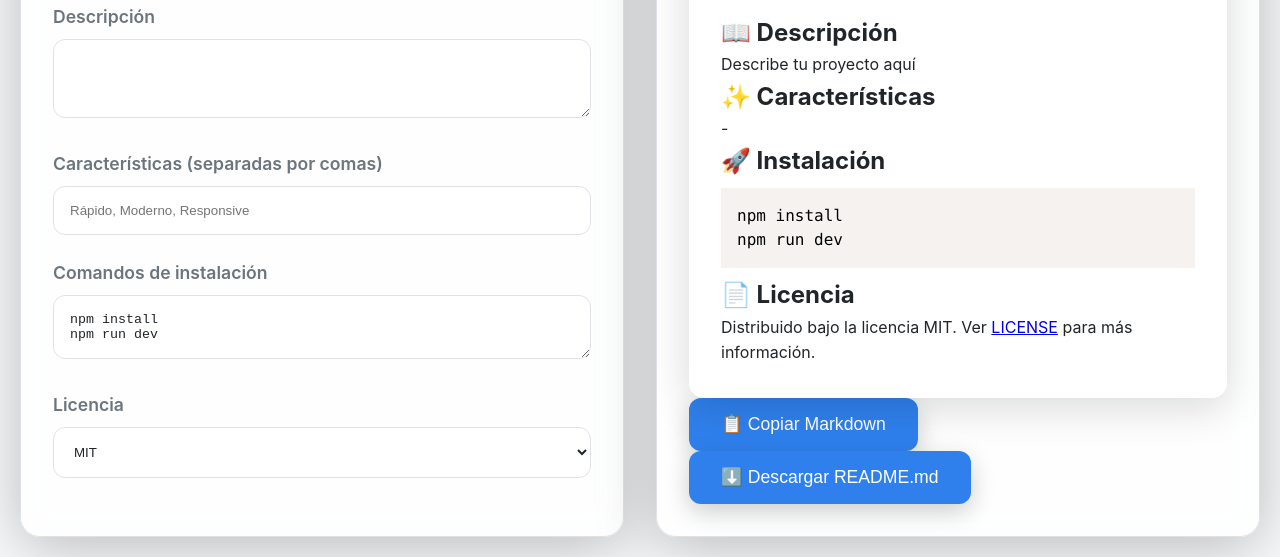
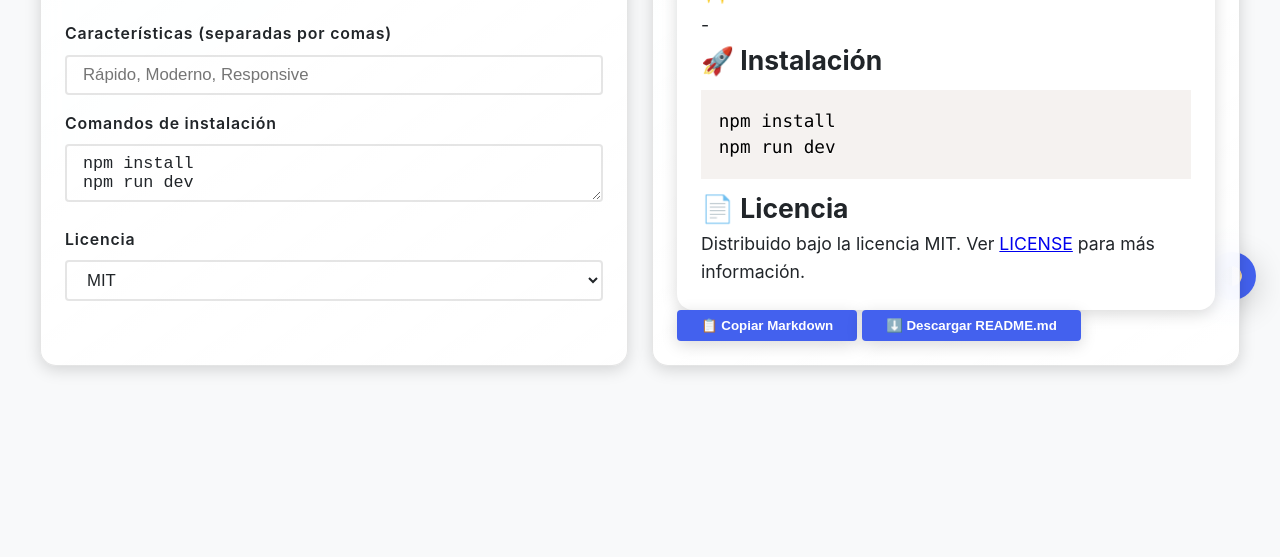
Before and after one commit to octobranch/README-Craft, a plain HTML site: page index.html in a window 1280 px wide. Shown: the part 476-1033 px from the top of the page. After the commit the page ends 890 px from the top, so only its background shows below. Drawn offline with nearby package versions, Linux system fonts and the light colour scheme.

Commit message:
Update style.css

```diff
--- a/style.css
+++ b/style.css
@@ -1,220 +1,308 @@
 :root {
-    --primary: #2F80ED;
-    --secondary: #6C757D;
-    --background-light: #f8f9fa;
-    --background-dark: #212529;
-    --text-light: #212529;
+    /* Colores base mejorados */
+    --primary: #4361ee;
+    --primary-hover: #3f37c9;
+    --secondary: #4a4e69;
+    --background: #f8f9fa;
+    --surface: #ffffff;
+    --text: #212529;
+    --text-muted: #6c757d;
+
+    /* Modo oscuro */
+    --background-dark: #121212;
+    --surface-dark: #1e1e1e;
     --text-dark: #e9ecef;
-    --glass-light: rgba(255, 255, 255, 0.85);
-    --glass-dark: rgba(40, 40, 40, 0.9);
-    --border-light: #dee2e6;
-    --border-dark: #495057;
-    --highlight: #FF6347;
-    --highlight-light: #ffb3b3;
-    --header-gradient: linear-gradient(135deg, #1a73e8, #6c8eff);
+    --text-muted-dark: #adb5bd;
+
+    /* Efectos especiales */
+    --glass-light: linear-gradient(145deg, rgba(255, 255, 255, 0.85) 0%, rgba(255, 255, 255, 0.95) 100%);
+    --glass-dark: linear-gradient(145deg, rgba(30, 30, 30, 0.9) 0%, rgba(40, 40, 40, 0.85) 100%);
+    --border-light: rgba(0, 0, 0, 0.1);
+    --border-dark: rgba(255, 255, 255, 0.15);
+    --highlight: #ff6b6b;
+    --highlight-hover: #ff5252;
+
+    /* Sombras mejoradas */
+    --shadow-sm: 0 2px 8px rgba(0, 0, 0, 0.1);
+    --shadow-md: 0 4px 16px rgba(0, 0, 0, 0.15);
+    --shadow-lg: 0 8px 32px rgba(0, 0, 0, 0.2);
+
+    /* Transiciones */
+    --transition-fast: 0.15s ease-in-out;
+    --transition-medium: 0.3s cubic-bezier(0.4, 0, 0.2, 1);
+
+    /* Tipografía responsive */
+    --text-base: clamp(1rem, 0.96rem + 0.18vw, 1.125rem);
+    --text-lg: clamp(1.25rem, 1.18rem + 0.36vw, 1.5rem);
+    --text-xl: clamp(1.5rem, 1.36rem + 0.71vw, 2rem);
+
+    /* Espaciado consistente */
+    --space-unit: 1rem;
+    --space-sm: calc(var(--space-unit) * 0.5);
+    --space-md: var(--space-unit);
+    --space-lg: calc(var(--space-unit) * 1.5);
+
+    /* Radio de bordes */
+    --radius-sm: 4px;
+    --radius-md: 8px;
+    --radius-lg: 16px;
 }
 
 [data-theme="dark"] {
     --primary: #6c8eff;
-    --secondary: #b5b5b5;
-    --background-light: #1a1a1a;
-    --background-dark: #212529;
-    --text-light: #e9ecef;
-    --text-dark: #f8f9fa;
-    --glass-light: rgba(40, 40, 40, 0.85);
-    --glass-dark: rgba(30, 30, 30, 0.95);
-    --border-light: #495057;
-    --border-dark: #495057;
-    --highlight: #FF6347;
-    --highlight-light: #ffb3b3;
-    --header-gradient: linear-gradient(135deg, #1a73e8, #6c8eff);
+    --primary-hover: #5e7ceb;
+    --secondary: #a0aec0;
+    --background: var(--background-dark);
+    --surface: var(--surface-dark);
+    --text: var(--text-dark);
+    --text-muted: var(--text-muted-dark);
+    --glass-light: var(--glass-dark);
+    --border-light: var(--border-dark);
 }
 
-* {
+/* Reset mejorado */
+*, *::before, *::after {
     box-sizing: border-box;
     margin: 0;
     padding: 0;
-    transition: background 0.3s, color 0.3s, transform 0.3s, box-shadow 0.3s ease;
+}
+
+html {
+    scroll-behavior: smooth;
+    -webkit-font-smoothing: antialiased;
+    text-size-adjust: 100%;
 }
 
 body {
     font-family: 'Inter', system-ui, sans-serif;
-    background: var(--background-light);
-    color: var(--text-light);
-    margin: 0;
-    padding: 20px;
+    font-size: var(--text-base);
     line-height: 1.6;
-    transition: all 0.3s ease-in-out;
+    background: var(--background);
+    color: var(--text);
+    transition: background-color var(--transition-medium), color var(--transition-medium);
+    padding: var(--space-lg);
 }
 
-[data-theme="dark"] body {
-    background: var(--background-dark);
-    color: var(--text-dark);
+/* Contenedor principal */
+.container {
+    max-width: 1440px;
+    margin: 0 auto;
+    padding-inline: var(--space-md);
 }
 
-.container {
-    max-width: 1400px;
-    margin: 0 auto;
+/* Header mejorado */
+.header {
+    text-align: center;
+    margin-block: var(--space-lg);
+    padding: var(--space-lg);
+    background: linear-gradient(135deg, var(--primary) 0%, #5e60ce 100%);
+    color: white;
+    border-radius: var(--radius-lg);
+    box-shadow: var(--shadow-lg);
     position: relative;
+    overflow: hidden;
 }
 
-.header {
-    text-align: center;
-    margin-bottom: 3rem;
-    padding: 4rem 0;
-    position: relative;
-    z-index: 10;
-    background: var(--header-gradient);
-    color: white;
-    border-radius: 10px;
-    box-shadow: 0 12px 60px rgba(0, 0, 0, 0.2);
+.header::after {
+    content: '';
+    position: absolute;
+    inset: 0;
+    background: linear-gradient(45deg, transparent 60%, rgba(255,255,255,0.15));
+    pointer-events: none;
 }
 
 .header h1 {
-    font-size: 3rem;
-    font-weight: 700;
-    text-shadow: 2px 2px 10px rgba(0, 0, 0, 0.25);
+    font-size: var(--text-xl);
+    font-weight: 800;
+    letter-spacing: -0.025em;
+    text-shadow: 0 2px 8px rgba(0, 0, 0, 0.2);
+    margin-bottom: var(--space-sm);
 }
 
+/* Sistema de grid moderno */
 .editor-preview {
     display: grid;
-    gap: 2rem;
-    grid-template-columns: 1fr 1fr;
-    position: relative;
-    z-index: 10;
+    gap: var(--space-lg);
+    grid-template-columns: repeat(auto-fit, minmax(min(100%, 400px), 1fr));
+    margin-block: var(--space-lg);
 }
 
+/* Efecto glassmorphism mejorado */
 .glass {
     background: var(--glass-light);
-    backdrop-filter: blur(15px);
-    border-radius: 20px;
-    padding: 2rem;
+    backdrop-filter: blur(16px) saturate(180%);
+    border-radius: var(--radius-lg);
     border: 1px solid var(--border-light);
-    box-shadow: 0 10px 60px rgba(0, 0, 0, 0.25);
-    transition: box-shadow 0.4s ease, transform 0.3s ease;
-}
-
-[data-theme="dark"] .glass {
-    background: var(--glass-dark);
-    border: 1px solid var(--border-dark);
+    box-shadow: var(--shadow-md);
+    padding: var(--space-lg);
+    transition: transform var(--transition-medium), box-shadow var(--transition-medium);
+    will-change: transform;
 }
 
 .glass:hover {
-    box-shadow: 0 15px 80px rgba(0, 0, 0, 0.3);
-    transform: translateY(-8px);
+    transform: translateY(-4px);
+    box-shadow: var(--shadow-lg);
 }
 
+/* Formularios mejorados */
 .form-group {
-    margin-bottom: 1.5rem;
+    margin-bottom: var(--space-md);
+    position: relative;
 }
 
 .form-group label {
     display: block;
-    margin-bottom: 0.5rem;
+    margin-bottom: var(--space-sm);
     font-weight: 600;
-    font-size: 1.1rem;
-    color: var(--secondary);
+    color: var(--text);
+    font-size: 0.9em;
+    letter-spacing: 0.05em;
 }
 
 input, textarea, select {
     width: 100%;
-    padding: 1rem;
-    border: 1px solid var(--border-light);
-    border-radius: 12px;
-    background: rgba(255, 255, 255, 0.2);
-    color: var(--text-light);
-    transition: background 0.3s ease-in-out, border-color 0.3s ease;
-}
-
-[data-theme="dark"] input, [data-theme="dark"] textarea, [data-theme="dark"] select {
-    background: rgba(255, 255, 255, 0.15);
-    color: var(--text-dark);
+    padding: var(--space-sm) var(--space-md);
+    border: 2px solid var(--border-light);
+    border-radius: var(--radius-sm);
+    background: rgba(255, 255, 255, 0.1);
+    color: var(--text);
+    font-size: 0.95em;
+    transition: border-color var(--transition-fast), box-shadow var(--transition-fast);
 }
 
 input:focus, textarea:focus, select:focus {
-    background: var(--hover-bg);
     border-color: var(--primary);
+    box-shadow: 0 0 0 3px rgba(67, 97, 238, 0.2);
     outline: none;
 }
 
+/* Botones modernos */
 .btn {
+    display: inline-flex;
+    align-items: center;
+    gap: var(--space-sm);
+    padding: var(--space-sm) var(--space-lg);
     background: var(--primary);
     color: white;
     border: none;
-    padding: 1rem 2rem;
-    border-radius: 12px;
+    border-radius: var(--radius-sm);
     cursor: pointer;
-    display: flex;
-    align-items: center;
-    gap: 0.5rem;
-    transition: transform 0.3s ease, background-color 0.3s ease, box-shadow 0.3s ease;
-    font-size: 1.1rem;
-    box-shadow: 0 8px 24px rgba(0, 0, 0, 0.2);
+    font-weight: 600;
+    transition: all var(--transition-medium);
+    box-shadow: var(--shadow-md);
+    position: relative;
+    overflow: hidden;
+}
+
+.btn::before {
+    content: '';
+    position: absolute;
+    inset: 0;
+    background: linear-gradient(45deg, transparent 50%, rgba(255,255,255,0.15));
+    opacity: 0;
+    transition: opacity var(--transition-fast);
 }
 
 .btn:hover {
-    transform: translateY(-4px);
-    background-color: var(--highlight);
-    box-shadow: 0 12px 40px rgba(0, 0, 0, 0.3);
+    background: var(--primary-hover);
+    transform: translateY(-2px);
+    box-shadow: var(--shadow-lg);
+}
+
+.btn:hover::before {
+    opacity: 1;
 }
 
 .btn:active {
-    transform: translateY(2px);
-    box-shadow: 0 4px 12px rgba(0, 0, 0, 0.2);
+    transform: translateY(1px);
+    box-shadow: var(--shadow-sm);
 }
 
+/* Preview markdown mejorado */
 .markdown-preview {
-    padding: 2rem;
+    background: var(--surface);
+    border-radius: var(--radius-lg);
+    padding: var(--space-lg);
     min-height: 500px;
-    background: var(--glass-light);
-    border-radius: 15px;
-    box-shadow: 0 10px 40px rgba(0, 0, 0, 0.15);
-    position: relative;
-    z-index: 10;
-}
-
-[data-theme="dark"] .markdown-preview {
-    background: var(--glass-dark);
+    box-shadow: var(--shadow-md);
 }
 
 .markdown-preview h1 {
     color: var(--primary);
-    margin-bottom: 1.5rem;
-    font-size: 2.5rem;
-    font-weight: 700;
-    text-shadow: 2px 2px 10px rgba(0, 0, 0, 0.2);
+    font-size: var(--text-xl);
+    border-bottom: 3px solid var(--primary);
+    padding-bottom: var(--space-sm);
+    margin-bottom: var(--space-md);
 }
 
+/* Toggle de tema moderno */
 .theme-toggle {
     position: fixed;
-    top: 20px;
-    right: 20px;
-    cursor: pointer;
-    font-size: 1.8rem;
-    padding: 12px;
+    bottom: var(--space-lg);
+    right: var(--space-lg);
+    width: 48px;
+    height: 48px;
     border-radius: 50%;
     background: var(--primary);
     color: white;
-    box-shadow: 0 6px 20px rgba(0, 0, 0, 0.2);
-    transition: background 0.3s ease, transform 0.3s ease;
-    z-index: 20;
+    display: grid;
+    place-items: center;
+    cursor: pointer;
+    box-shadow: var(--shadow-lg);
+    transition: all var(--transition-medium);
+    border: none;
 }
 
 .theme-toggle:hover {
-    transform: scale(1.15);
-    background: var(--highlight-light);
+    transform: scale(1.1) rotate(180deg);
+    background: var(--primary-hover);
 }
 
+.theme-toggle svg {
+    width: 24px;
+    height: 24px;
+    transition: transform var(--transition-fast);
+}
+
+/* Responsive design mejorado */
 @media (max-width: 768px) {
+    body {
+        padding: var(--space-md);
+    }
+
     .editor-preview {
         grid-template-columns: 1fr;
     }
 
-    .glass {
-        padding: 1.5rem;
+    .header {
+        padding: var(--space-md);
+        margin-block: var(--space-md);
     }
 
-    .markdown-preview h1 {
-        font-size: 2rem;
+    .glass {
+        padding: var(--space-md);
     }
 }
+
+/* Animaciones de entrada */
+@keyframes fadeIn {
+    from { opacity: 0; transform: translateY(20px); }
+    to { opacity: 1; transform: translateY(0); }
+}
+
+.glass {
+    animation: fadeIn 0.6s var(--transition-medium);
+}
+
+/* Mejoras de accesibilidad */
+@media (prefers-reduced-motion: reduce) {
+    * {
+        transition: none !important;
+        animation: none !important;
+    }
+}
+
+:focus-visible {
+    outline: 3px solid var(--highlight);
+    outline-offset: 2px;
+}
```
